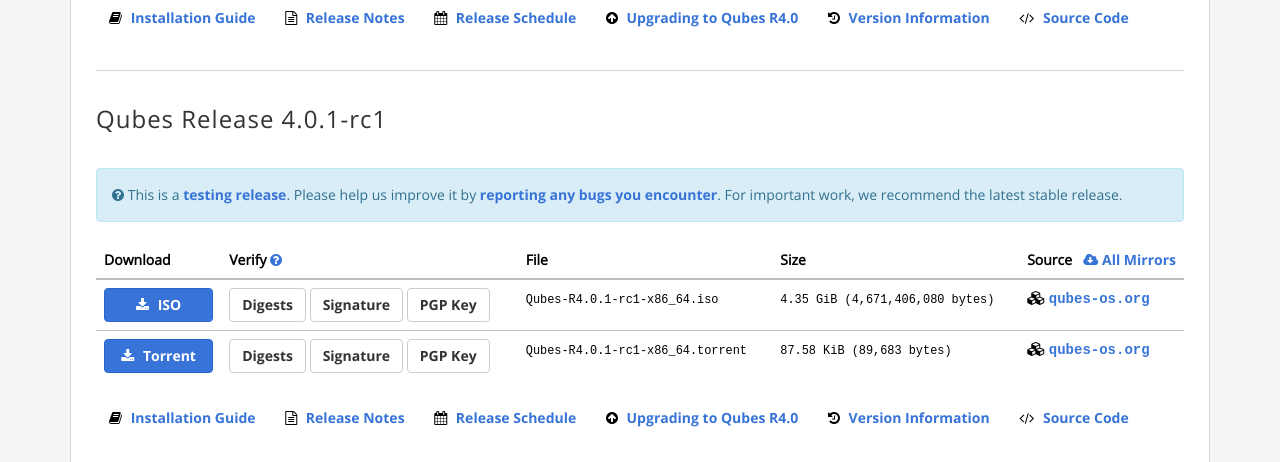
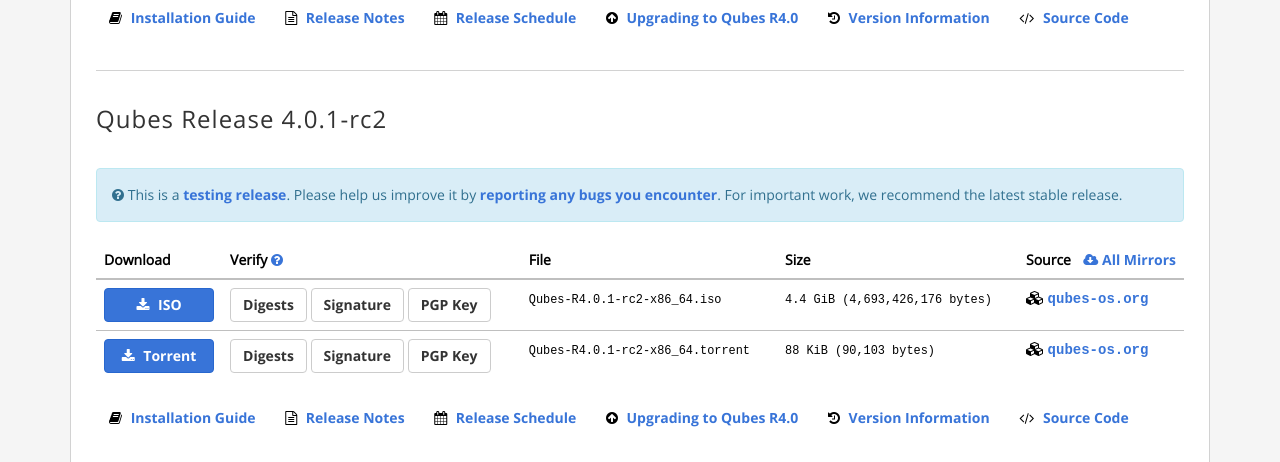
Before and after one commit to QubesOS/qubesos.github.io, a Jekyll site: the page built from pages/downloads.md, in a window 1280 px wide and 900 px high, scrolled down 780 px. Shown: the part 158-620 px from the top of the window. Built offline with Jekyll 4.4.1, drawn with Linux system fonts in a browser that asks for light colours; some web fonts are replaced.

Commit message:
Qubes OS 4.0.1-rc2

```diff
--- a/_data/downloads.yml
+++ b/_data/downloads.yml
@@ -90,7 +90,7 @@ releases:
     featured_docs:
       get:
       - Release Notes
-  Qubes Release 4.0.1-rc1:
+  Qubes Release 4.0.1-rc2:
     testing: yes
     latest: no
     aging: no
@@ -100,67 +100,67 @@ releases:
         display: yes
         method: HTTPS
         type: ISO
-        filename: Qubes-R4.0.1-rc1-x86_64.iso
-        size: 4.35 GiB (4,671,406,080 bytes)
-        url: https://ftp.qubes-os.org/iso/Qubes-R4.0.1-rc1-x86_64.iso
+        filename: Qubes-R4.0.1-rc2-x86_64.iso
+        size: 4.4 GiB (4,693,426,176 bytes)
+        url: https://ftp.qubes-os.org/iso/Qubes-R4.0.1-rc2-x86_64.iso
         verifiers:
-          hash: https://ftp.qubes-os.org/iso/Qubes-R4.0.1-rc1-x86_64.iso.DIGESTS
-          sig: https://ftp.qubes-os.org/iso/Qubes-R4.0.1-rc1-x86_64.iso.asc
+          hash: https://ftp.qubes-os.org/iso/Qubes-R4.0.1-rc2-x86_64.iso.DIGESTS
+          sig: https://ftp.qubes-os.org/iso/Qubes-R4.0.1-rc2-x86_64.iso.asc
           key: https://keys.qubes-os.org/keys/qubes-release-4-signing-key.asc
       - name: qubes-os.org
         display: yes
         method: BitTorrent
         type: Torrent
-        filename: Qubes-R4.0.1-rc1-x86_64.torrent
-        size: 87.58 KiB (89,683 bytes)
-        url: https://ftp.qubes-os.org/iso/Qubes-R4.0.1-rc1-x86_64.torrent
+        filename: Qubes-R4.0.1-rc2-x86_64.torrent
+        size: 88 KiB (90,103 bytes)
+        url: https://ftp.qubes-os.org/iso/Qubes-R4.0.1-rc2-x86_64.torrent
         verifiers:
-          hash: https://ftp.qubes-os.org/iso/Qubes-R4.0.1-rc1-x86_64.iso.DIGESTS
-          sig: https://ftp.qubes-os.org/iso/Qubes-R4.0.1-rc1-x86_64.iso.asc
+          hash: https://ftp.qubes-os.org/iso/Qubes-R4.0.1-rc2-x86_64.iso.DIGESTS
+          sig: https://ftp.qubes-os.org/iso/Qubes-R4.0.1-rc2-x86_64.iso.asc
           key: https://keys.qubes-os.org/keys/qubes-release-4-signing-key.asc
       - name: kernel.org
         display: no
         method: HTTPS
         type: ISO
-        filename: Qubes-R4.0.1-rc1-x86_64.iso
-        size: 4.35 GiB (4,671,406,080 bytes)
-        url: https://mirrors.edge.kernel.org/qubes/iso/Qubes-R4.0.1-rc1-x86_64.iso
+        filename: Qubes-R4.0.1-rc2-x86_64.iso
+        size: 4.4 GiB (4,693,426,176 bytes)
+        url: https://mirrors.edge.kernel.org/qubes/iso/Qubes-R4.0.1-rc2-x86_64.iso
         verifiers:
-          hash: https://mirrors.edge.kernel.org/qubes/iso/Qubes-R4.0.1-rc1-x86_64.iso.DIGESTS
-          sig: https://mirrors.edge.kernel.org/qubes/iso/Qubes-R4.0.1-rc1-x86_64.iso.asc
+          hash: https://mirrors.edge.kernel.org/qubes/iso/Qubes-R4.0.1-rc2-x86_64.iso.DIGESTS
+          sig: https://mirrors.edge.kernel.org/qubes/iso/Qubes-R4.0.1-rc2-x86_64.iso.asc
           key: https://keys.qubes-os.org/keys/qubes-release-4-signing-key.asc
       - name: halifax.rwth-aachen.de
         display: no
         method: HTTP
         type: ISO
-        filename: Qubes-R4.0.1-rc1-x86_64.iso
-        size: 4.35 GiB (4,671,406,080 bytes)
-        url: http://ftp.halifax.rwth-aachen.de/qubes/iso/Qubes-R4.0.1-rc1-x86_64.iso
+        filename: Qubes-R4.0.1-rc2-x86_64.iso
+        size: 4.4 GiB (4,693,426,176 bytes)
+        url: http://ftp.halifax.rwth-aachen.de/qubes/iso/Qubes-R4.0.1-rc2-x86_64.iso
         verifiers:
-          hash: http://ftp.halifax.rwth-aachen.de/qubes/iso/Qubes-R4.0.1-rc1-x86_64.iso.DIGESTS
-          sig: http://ftp.halifax.rwth-aachen.de/qubes/iso/Qubes-R4.0.1-rc1-x86_64.iso.asc
+          hash: http://ftp.halifax.rwth-aachen.de/qubes/iso/Qubes-R4.0.1-rc2-x86_64.iso.DIGESTS
+          sig: http://ftp.halifax.rwth-aachen.de/qubes/iso/Qubes-R4.0.1-rc2-x86_64.iso.asc
           key: https://keys.qubes-os.org/keys/qubes-release-4-signing-key.asc
       - name: kernel.org
         display: no
         method: BitTorrent
         type: Torrent
-        filename: Qubes-R4.0.1-rc1-x86_64.torrent
-        size: 87.58 KiB (89,683 bytes)
-        url: https://mirrors.edge.kernel.org/qubes/iso/Qubes-R4.0.1-rc1-x86_64.torrent
+        filename: Qubes-R4.0.1-rc2-x86_64.torrent
+        size: 88 KiB (90,103 bytes)
+        url: https://mirrors.edge.kernel.org/qubes/iso/Qubes-R4.0.1-rc2-x86_64.torrent
         verifiers:
-          hash: https://mirrors.edge.kernel.org/qubes/iso/Qubes-R4.0.1-rc1-x86_64.iso.DIGESTS
-          sig: https://mirrors.edge.kernel.org/qubes/iso/Qubes-R4.0.1-rc1-x86_64.iso.asc
+          hash: https://mirrors.edge.kernel.org/qubes/iso/Qubes-R4.0.1-rc2-x86_64.iso.DIGESTS
+          sig: https://mirrors.edge.kernel.org/qubes/iso/Qubes-R4.0.1-rc2-x86_64.iso.asc
           key: https://keys.qubes-os.org/keys/qubes-release-4-signing-key.asc
       - name: halifax.rwth-aachen.de
         display: no
         method: BitTorrent
         type: Torrent
-        filename: Qubes-R4.0.1-rc1-x86_64.torrent
-        size: 87.58 KiB (89,683 bytes)
-        url: http://ftp.halifax.rwth-aachen.de/qubes/iso/Qubes-R4.0.1-rc1-x86_64.torrent
+        filename: Qubes-R4.0.1-rc2-x86_64.torrent
+        size: 88 KiB (90,103 bytes)
+        url: http://ftp.halifax.rwth-aachen.de/qubes/iso/Qubes-R4.0.1-rc2-x86_64.torrent
         verifiers:
-          hash: http://ftp.halifax.rwth-aachen.de/qubes/iso/Qubes-R4.0.1-rc1-x86_64.iso.DIGESTS
-          sig: http://ftp.halifax.rwth-aachen.de/qubes/iso/Qubes-R4.0.1-rc1-x86_64.iso.asc
+          hash: http://ftp.halifax.rwth-aachen.de/qubes/iso/Qubes-R4.0.1-rc2-x86_64.iso.DIGESTS
+          sig: http://ftp.halifax.rwth-aachen.de/qubes/iso/Qubes-R4.0.1-rc2-x86_64.iso.asc
           key: https://keys.qubes-os.org/keys/qubes-release-4-signing-key.asc
     docs:
       Installation Guide:
```
